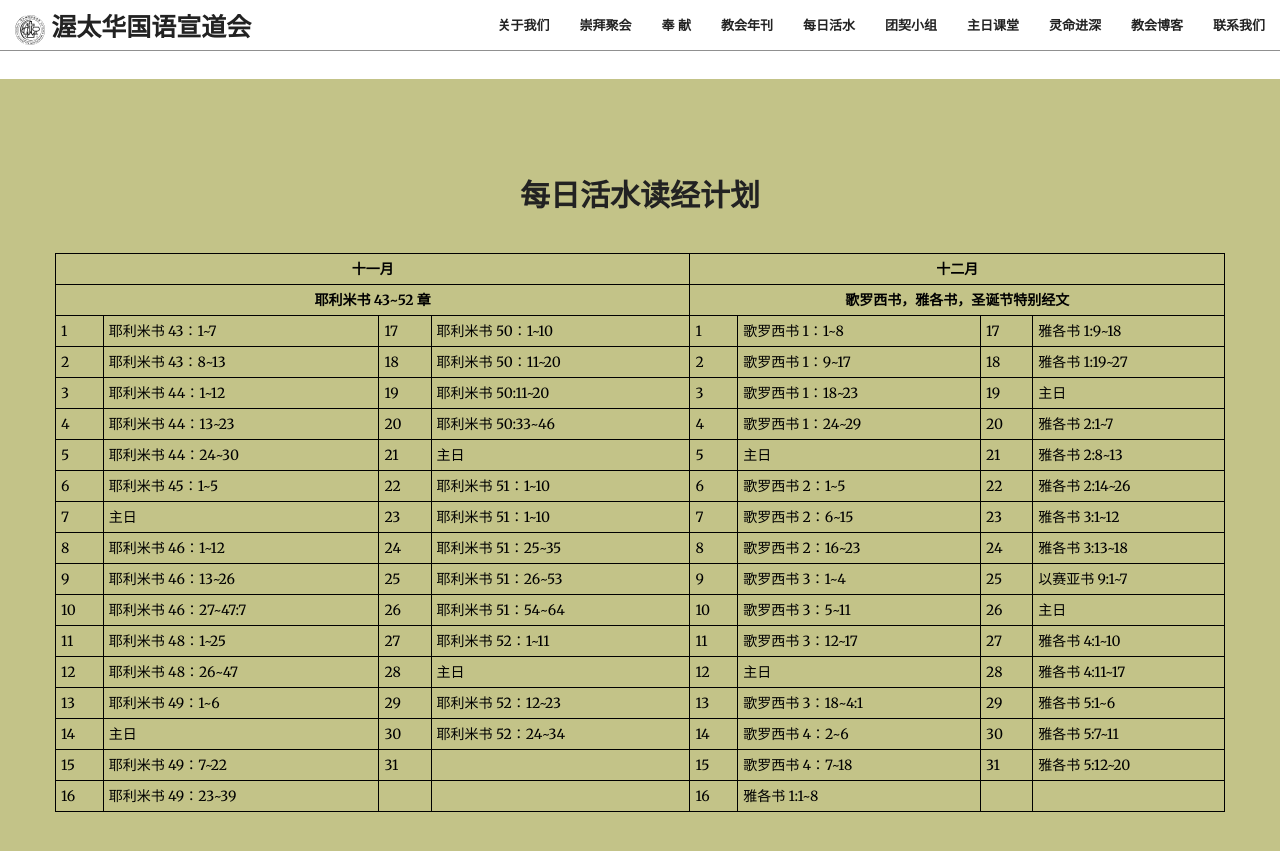
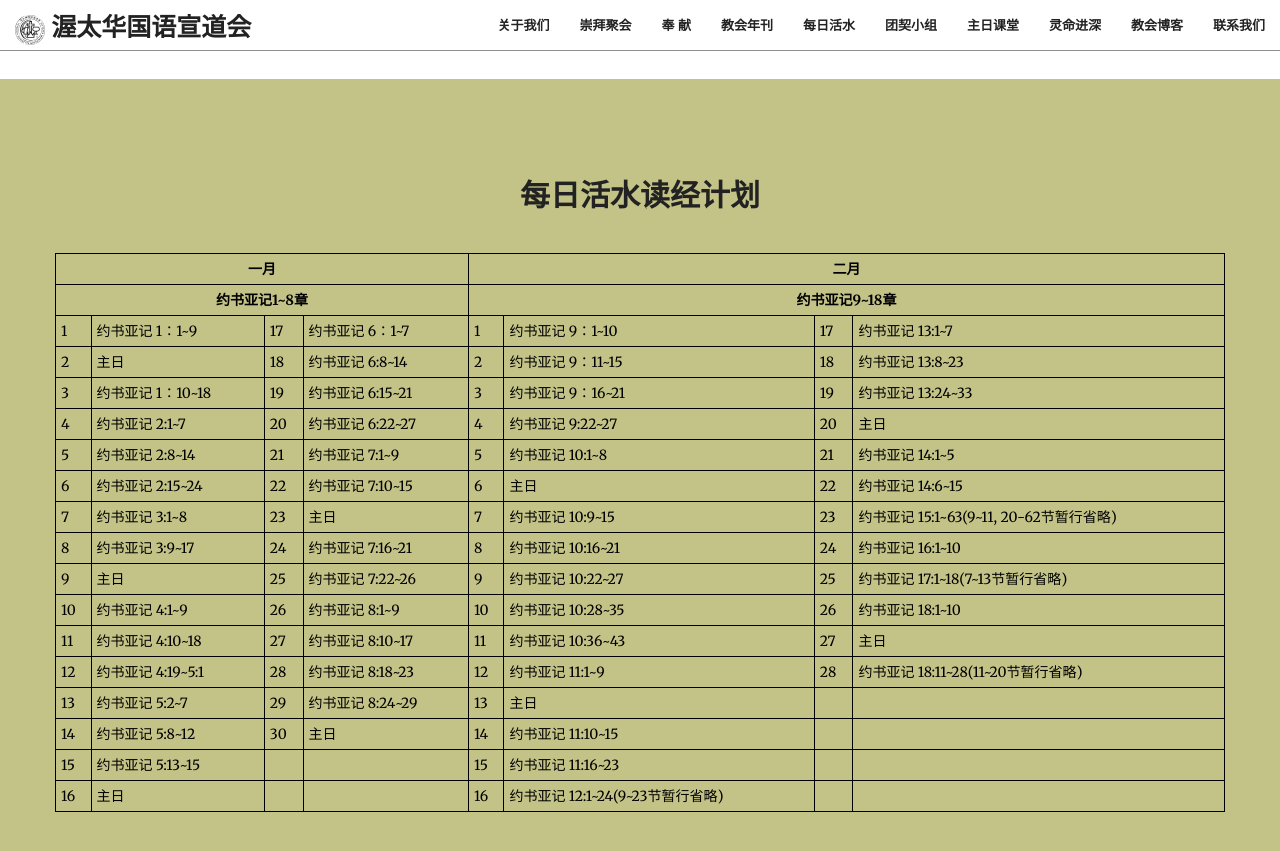
Before and after one commit to JonasYow/ottawaomac, a Jekyll site: the page built from index.html, in a window 1280 px wide and 900 px high, scrolled down 2768 px. Shown: the top 851 px of the window. Built offline with Jekyll 4.4.1, drawn with Linux system fonts in a browser that asks for light colours; some web fonts are replaced.

Commit message:
Update content for Jan and Feb

```diff
--- a/_includes/dailylivingwater.html
+++ b/_includes/dailylivingwater.html
@@ -8,186 +8,186 @@
             </div>
             <table style="width:100%">
             <tr>
-                <th colspan="4" class="text-center">十一月</th>
-                <th colspan="4" class="text-center">十二月</th>
+                <th colspan="4" class="text-center">一月</th>
+                <th colspan="4" class="text-center">二月</th>
             </tr>
             <tr>
-                <th colspan="4" class="text-center">耶利米书 43~52 章</th>
-                <th colspan="4" class="text-center">歌罗西书，雅各书，圣诞节特别经文</th>
+                <th colspan="4" class="text-center">约书亚记1~8章</th>
+                <th colspan="4" class="text-center">约书亚记9~18章</th>
             </tr>
 
             <tr>
                 <td>1</td>
-                <td>耶利米书 43：1~7</td>
+                <td>约书亚记 1：1~9</td>
                 <td>17</td>
-                <td>耶利米书 50：1~10</td>
+                <td>约书亚记 6：1~7</td>
                 <td>1</td>
-                <td>歌罗西书 1：1~8</td>
+                <td>约书亚记 9：1~10</td>
                 <td>17</td>
-                <td>雅各书 1:9~18</td>
+                <td>约书亚记 13:1~7</td>
             </tr>
 
             <tr>
                 <td>2</td>
-                <td>耶利米书 43：8~13</td>
+                <td>主日</td>
                 <td>18</td>
-                <td>耶利米书 50：11~20</td>
+                <td>约书亚记 6:8~14</td>
                 <td>2</td>
-                <td>歌罗西书 1：9~17</td>
+                <td>约书亚记 9：11~15</td>
                 <td>18</td>
-                <td>雅各书 1:19~27</td>
+                <td>约书亚记 13:8~23</td>
             </tr>
 
             <tr>
                 <td>3</td>
-                <td>耶利米书 44：1~12</td>
+                <td>约书亚记 1：10~18</td>
                 <td>19</td>
-                <td>耶利米书 50:11~20</td>
+                <td>约书亚记 6:15~21</td>
                 <td>3</td>
-                <td>歌罗西书 1：18~23</td>
+                <td>约书亚记 9：16~21</td>
                 <td>19</td>
+                <td>约书亚记 13:24~33</td>
+            </tr>
+
+            <tr>
+                <td>4</td>
+                <td>约书亚记 2:1~7</td>
+                <td>20</td>
+                <td>约书亚记 6:22~27</td>
+                <td>4</td>
+                <td>约书亚记 9:22~27</td>
+                <td>20</td>
                 <td>主日</td>
             </tr>
 
             <tr>
-                <td>4</td>
-                <td>耶利米书 44：13~23</td>
-                <td>20</td>
-                <td>耶利米书 50:33~46</td>
-                <td>4</td>
-                <td>歌罗西书 1：24~29</td>
-                <td>20</td>
-                <td>雅各书 2:1~7</td>
-            </tr>
-
-            <tr>
                 <td>5</td>
-                <td>耶利米书 44：24~30</td>
+                <td>约书亚记 2:8~14</td>
                 <td>21</td>
-                <td>主日</td>
+                <td>约书亚记 7:1~9</td>
                 <td>5</td>
-                <td>主日</td>
+                <td>约书亚记 10:1~8</td>
                 <td>21</td>
-                <td>雅各书 2:8~13</td>
+                <td>约书亚记 14:1~5</td>
             </tr>
 
             <tr>
                 <td>6</td>
-                <td>耶利米书 45：1~5</td>
+                <td>约书亚记 2:15~24</td>
                 <td>22</td>
-                <td>耶利米书 51：1~10</td>
+                <td>约书亚记 7:10~15</td>
                 <td>6</td>
-                <td>歌罗西书 2：1~5</td>
+                <td>主日</td>
                 <td>22</td>
-                <td>雅各书 2:14~26</td>
+                <td>约书亚记 14:6~15</td>
             </tr>
 
             <tr>
                 <td>7</td>
+                <td>约书亚记 3:1~8</td>
+                <td>23</td>
                 <td>主日</td>
+                <td>7</td>
+                <td>约书亚记 10:9~15</td>
                 <td>23</td>
-                <td>耶利米书 51：1~10</td>
-                <td>7</td>
-                <td>歌罗西书 2：6~15</td>
-                <td>23</td>
-                <td>雅各书 3:1~12</td>
+                <td>约书亚记 15:1~63(9~11, 20-62节暂行省略)</td>
             </tr>
 
             <tr>
                 <td>8</td>
-                <td>耶利米书 46：1~12</td>
+                <td>约书亚记 3:9~17</td>
                 <td>24</td>
-                <td>耶利米书 51：25~35</td>
+                <td>约书亚记 7:16~21</td>
                 <td>8</td>
-                <td>歌罗西书 2：16~23</td>
+                <td>约书亚记 10:16~21</td>
                 <td>24</td>
-                <td>雅各书 3:13~18</td>
+                <td>约书亚记 16:1~10</td>
             </tr>
 
             <tr>
                 <td>9</td>
-                <td>耶利米书 46：13~26</td>
+                <td>主日</td>
                 <td>25</td>
-                <td>耶利米书 51：26~53</td>
+                <td>约书亚记 7:22~26</td>
                 <td>9</td>
-                <td>歌罗西书 3：1~4</td>
+                <td>约书亚记 10:22~27</td>
                 <td>25</td>
-                <td>以赛亚书 9:1~7</td>
+                <td>约书亚记 17:1~18(7~13节暂行省略)</td>
             </tr>
 
             <tr>
                 <td>10</td>
-                <td>耶利米书 46：27~47:7</td>
+                <td>约书亚记 4:1~9</td>
                 <td>26</td>
-                <td>耶利米书 51：54~64</td>
+                <td>约书亚记 8:1~9</td>
                 <td>10</td>
-                <td>歌罗西书 3：5~11</td>
+                <td>约书亚记 10:28~35</td>
                 <td>26</td>
+                <td>约书亚记 18:1~10</td>
+            </tr>
+
+            <tr>
+                <td>11</td>
+                <td>约书亚记 4:10~18</td>
+                <td>27</td>
+                <td>约书亚记 8:10~17</td>
+                <td>11</td>
+                <td>约书亚记 10:36~43</td>
+                <td>27</td>
                 <td>主日</td>
             </tr>
 
             <tr>
-                <td>11</td>
-                <td>耶利米书 48：1~25</td>
-                <td>27</td>
-                <td>耶利米书 52：1~11</td>
-                <td>11</td>
-                <td>歌罗西书 3：12~17</td>
-                <td>27</td>
-                <td>雅各书 4:1~10</td>
-            </tr>
-
-            <tr>
                 <td>12</td>
-                <td>耶利米书 48：26~47</td>
+                <td>约书亚记 4:19~5:1</td>
                 <td>28</td>
-                <td>主日</td>
+                <td>约书亚记 8:18~23</td>
                 <td>12</td>
-                <td>主日</td>
+                <td>约书亚记 11:1~9</td>
                 <td>28</td>
-                <td>雅各书 4:11~17</td>
+                <td>约书亚记 18:11~28(11~20节暂行省略)</td>
             </tr>
 
             <tr>
                 <td>13</td>
-                <td>耶利米书 49：1~6</td>
+                <td>约书亚记 5:2~7</td>
                 <td>29</td>
-                <td>耶利米书 52：12~23</td>
+                <td>约书亚记 8:24~29</td>
                 <td>13</td>
-                <td>歌罗西书 3：18~4:1</td>
-                <td>29</td>
-                <td>雅各书 5:1~6</td>
+                <td>主日</td>
+                <td></td>
+                <td></td>
             </tr>
 
             <tr>
                 <td>14</td>
+                <td>约书亚记 5:8~12</td>
+                <td>30</td>
                 <td>主日</td>
-                <td>30</td>
-                <td>耶利米书 52：24~34</td>
                 <td>14</td>
-                <td>歌罗西书 4：2~6</td>
-                <td>30</td>
-                <td>雅各书 5:7~11</td>
+                <td>约书亚记 11:10~15</td>
+                <td></td>
+                <td></td>
             </tr>
 
             <tr>
                 <td>15</td>
-                <td>耶利米书 49：7~22</td>
-                <td>31</td>
+                <td>约书亚记 5:13~15</td>
+                <td></td>
                 <td></td>
                 <td>15</td>
-                <td>歌罗西书 4：7~18</td>
-                <td>31</td>
-                <td>雅各书 5:12~20</td>
+                <td>约书亚记 11:16~23</td>
+                <td></td>
+                <td></td>
             </tr>
 
             <tr>
                 <td>16</td>
-                <td>耶利米书 49：23~39</td>
+                <td>主日</td>
                 <td> </td>
                 <td> </td>
                 <td>16</td>
-                <td>雅各书 1:1~8</td>
+                <td>约书亚记 12:1~24(9~23节暂行省略)</td>
                 <td> </td>
                 <td> </td>
             </tr>
```
